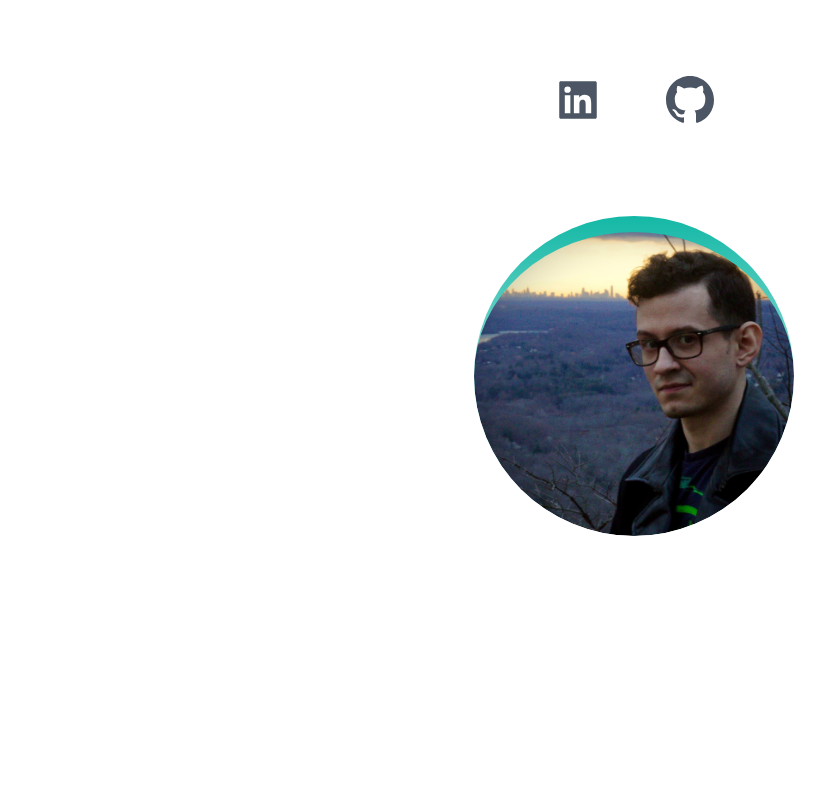
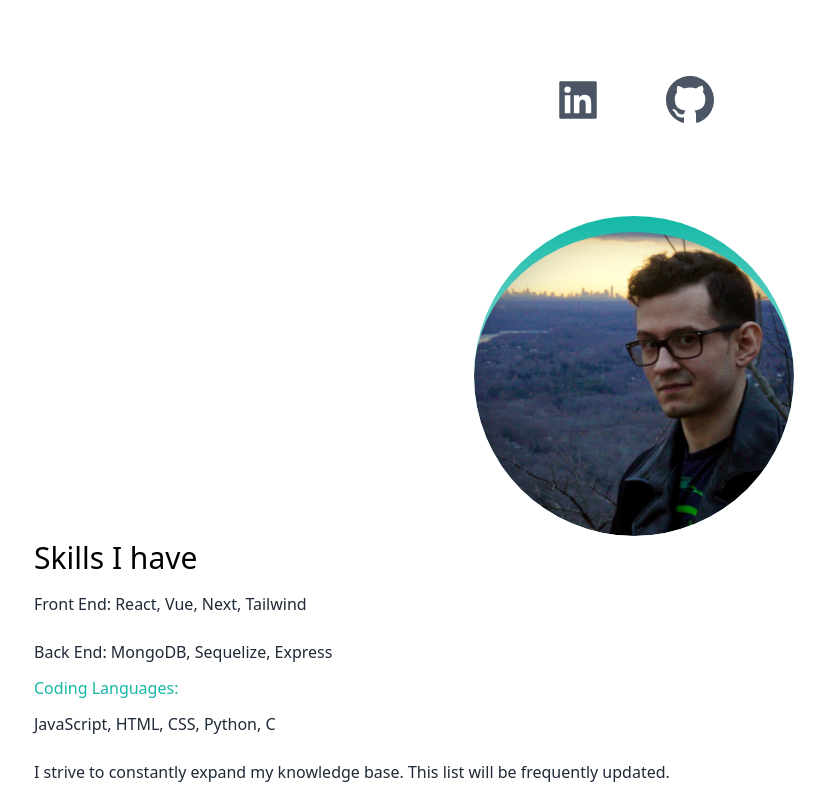
Before and after one commit to sramalho94/portfolio_2023, a Next.js app in the folder portfolio_2023/: page / in a window 1280 px wide. Shown: the part 356-1152 px from the top of the page, without its empty margins (6-831 px from the left). Before the commit the page ends 892 px from the top, so only its background shows below. Built offline with nearby package versions, Linux system fonts and the light colour scheme.

Commit message:
added skill section with appropriate utility classes

```diff
--- a/portfolio_2023/pages/index.js
+++ b/portfolio_2023/pages/index.js
@@ -14,8 +14,8 @@ export default function Home() {
         <meta name="viewport" content="width=device-width, initial-scale=1" />
         <link rel="icon" href="/favicon.ico" />
       </Head>
-      <main className="bg-white px-10">
-        <section className="min-h-screen">
+      <main className="bg-white px-10 min-h-screen">
+        <section className="">
           <nav className="py-10 mb-12 flex justify-between">
             <h1 className="text-xl font-burtons">sramalho94</h1>
             <ul className="flex items-center">
@@ -59,6 +59,25 @@ export default function Home() {
             />
           </div>
         </section>
+        <section>
+          <div>
+            <h3 className="text-3xl py-1">Skills I have</h3>
+            <p className="text-md py-2 leading-8 text-gray-800">
+              Front End: React, Vue, Next, Tailwind
+            </p>
+            <p className="text-md py-2 leading-8 text-gray-800">
+              Back End: MongoDB, Sequelize, Express
+            </p>
+            <span className="text-teal-500">Coding Languages:</span>
+            <p className="text-md py-2 leading-8 text-gray-800">
+              JavaScript, HTML, CSS, Python, C
+            </p>
+            <p className="text-md py-2 leading-8 text-gray-800">
+              I strive to constantly expand my knowledge base. This list will be
+              frequently updated.
+            </p>
+          </div>
+        </section>
       </main>
     </div>
   )
```
